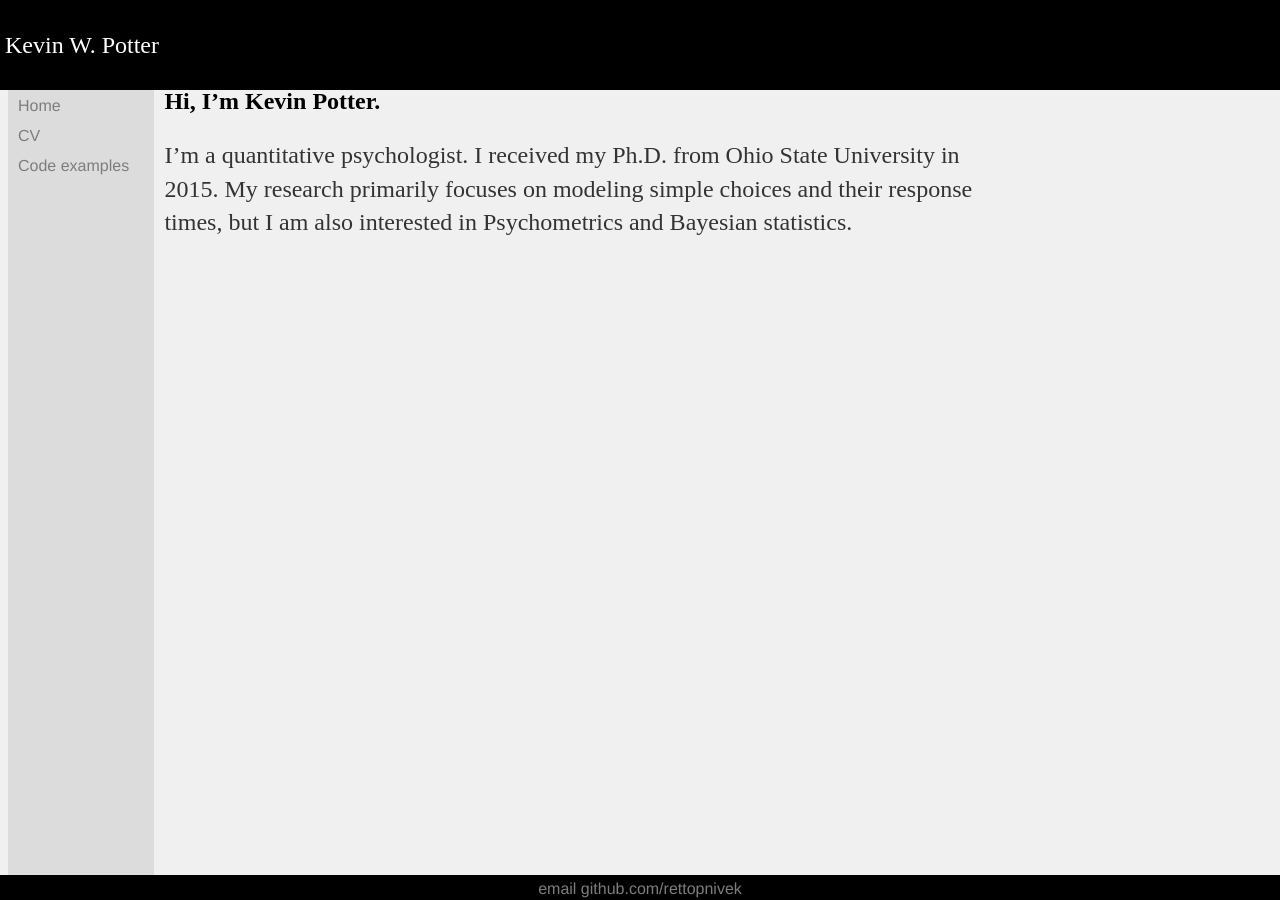
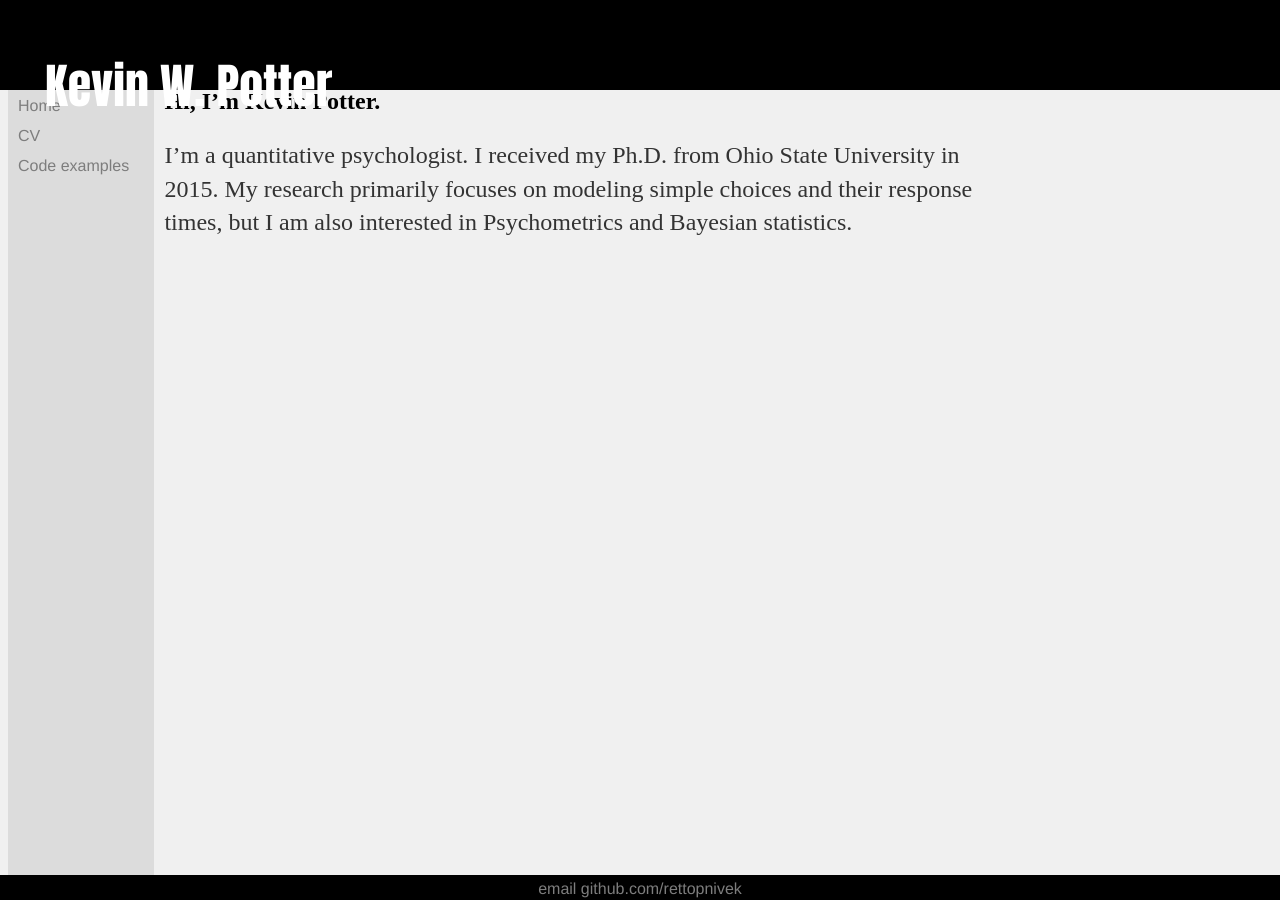
Before and after one commit to rettopnivek/rettopnivek.github.io, a Jekyll site: the page built from index.md, in a window 1280 px wide and 900 px high. Built offline with Jekyll 4.4.1, drawn with Linux system fonts in a browser that asks for light colours.

Commit message:
Update default.html

```diff
--- a/_layouts/default.html
+++ b/_layouts/default.html
@@ -15,7 +15,7 @@
                 <div id="header">
                         <!-- <h1>{{ page.title }}</h1> -->
                         <!-- <h1>Kevin Potter</h1> -->
-                        <p class="alignleft"><font color='white'>Kevin W. Potter</font></p>
+                        <p class="nameDrop"><font color='white'>Kevin W. Potter</font></p>
                 </div>
                 <div style="clear: both;"></div>
                 <div id="nav">
```
